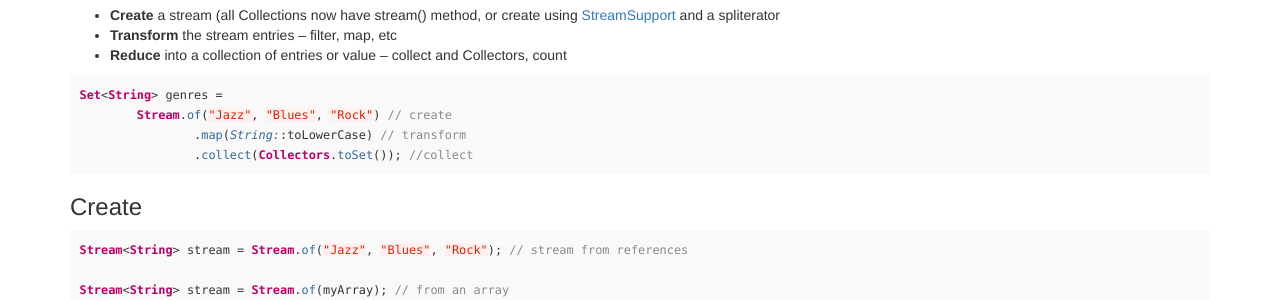
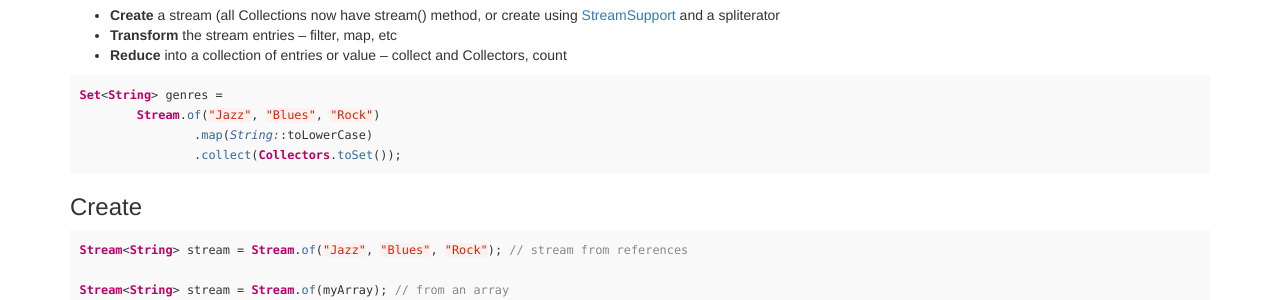
Before and after one commit to philvarner/philvarner.github.io, a Jekyll site: the page built from modern-java-scala/index.md, in a window 1280 px wide and 900 px high, scrolled down 4197 px. Shown: the part 152-452 px from the top of the window. Built offline with Jekyll 4.4.1, drawn with Linux system fonts in a browser that asks for light colours.

Commit message:
Update index.md

````diff
--- a/modern-java-scala/index.md
+++ b/modern-java-scala/index.md
@@ -238,9 +238,9 @@ Process
 
 ```java
 Set<String> genres =
-	Stream.of("Jazz", "Blues", "Rock") // create
-		.map(String::toLowerCase) // transform
-		.collect(Collectors.toSet()); //collect
+	Stream.of("Jazz", "Blues", "Rock")
+		.map(String::toLowerCase)
+		.collect(Collectors.toSet());
 ```
 
 ### Create
````
